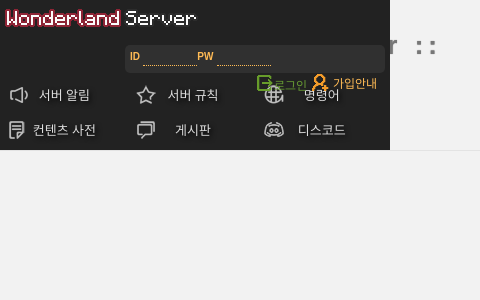
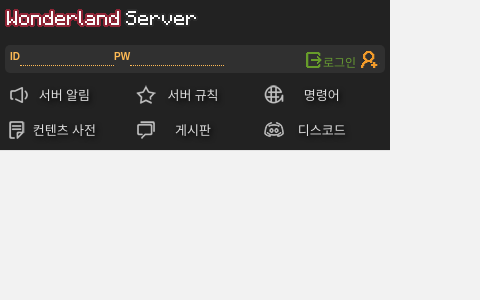
Before and after one commit to Coder-Iro/wonderland-homepage, a Vue app: page / in a window 390 px wide. Shown: the top 300 px of the page, 480 px wide, since content can reach past the window. Built offline with nearby package versions, Linux system fonts and the light colour scheme.

Commit message:
update nav

```diff
--- a/src/App.vue
+++ b/src/App.vue
@@ -1,9 +1,11 @@
 <template>
   <nav>
-    <h1>
-      <router-link id="maintop" to="/home"/>
-    </h1>
-    <MemberForm/>
+    <div class="top">
+      <h1>
+        <router-link id="maintop" to="/home" />
+      </h1>
+      <MemberForm />
+    </div>
     <ul id="lnb">
       <Navlink code="notice">서버 알림</Navlink>
       <Navlink code="rules">서버 규칙</Navlink>
@@ -15,23 +17,24 @@
     </ul>
   </nav>
   <main>
-    <router-view/>
+    <router-view />
   </main>
 </template>
 
 <script lang="ts">
-import {defineComponent} from 'vue'
+import { defineComponent } from "vue";
 import Navlink from "./components/Navlink.vue";
 import MemberForm from "./components/MemberForm.vue";
 
 export default defineComponent({
-  name: 'App',
-  components: {MemberForm, Navlink}
-})
+  name: "App",
+  components: { MemberForm, Navlink },
+});
 </script>
 
 <style lang="scss">
-ul, li {
+ul,
+li {
   list-style: none;
 }
 
@@ -43,11 +46,17 @@ ul, li {
   -webkit-tap-highlight-color: rgba(0, 0, 0, 0);
 }
 
-a, img, table {
+a,
+img,
+table {
   border: 0;
 }
 
-a, a:hover, a:active, a:visited, a:hover {
+a,
+a:hover,
+a:active,
+a:visited,
+a:hover {
   text-decoration: none;
   line-height: 130%;
   color: #333;
@@ -59,16 +68,33 @@ a, a:hover, a:active, a:visited, a:hover {
   display: inline;
 }
 
-html, body, ul, li, dl, dd, dt, ol, p, img, h1, h2, h3, h4, h5, input, textarea {
+html,
+body,
+ul,
+li,
+dl,
+dd,
+dt,
+ol,
+p,
+img,
+h1,
+h2,
+h3,
+h4,
+h5,
+input,
+textarea {
   margin: 0;
   padding: 0;
 }
 
-html, body {
+html,
+body {
   font-size: 13px;
-  font-family: 'gulim';
+  font-family: "gulim";
   height: 100%;
-  min-width: 480px;
+  // min-width: 480px;
   color: #333;
   background-color: #f2f2f2;
 }
@@ -117,6 +143,12 @@ main {
     min-width: inherit;
     padding: 0;
 
+    .top {
+      display: flex;
+      justify-content: space-between;
+      flex-direction: row;
+    }
+
     h1 {
       display: inline;
       float: left;
@@ -147,7 +179,8 @@ main {
         display: inline;
       }
 
-      label, input.tt {
+      label,
+      input.tt {
         height: 15px;
         margin-top: -5px;
       }
@@ -178,7 +211,7 @@ main {
     }
 
     input.tt {
-      width: 50px !important;
+      width: 50px;
     }
   }
 
@@ -207,6 +240,13 @@ article {
     padding: 30px 20px;
   }
 }
+@media (max-width: 460px) {
+  nav {
+    .top {
+      flex-direction: column;
+    }
+  }
+}
 </style>
 
 <style lang="scss" src="./assets/css/color.scss"></style>
--- a/src/components/MemberForm.vue
+++ b/src/components/MemberForm.vue
@@ -1,24 +1,28 @@
 <template>
-  <div>
+  <div class="formWrapper">
     <form>
-      <label for="userid">ID</label> <input id="userid" class="tt" name="userid" type="text">
-      <label for="password">PW</label> <input id="password" class="tt" name="password" type="password">
-      <span class="button">
-        <input class="submit" type="submit" value="로그인">
+      <div class="formInputs">
+        <label for="userid">ID</label>
+        <input id="userid" class="tt" name="userid" type="text" />
+        <label for="password">PW</label>
+        <input id="password" class="tt" name="password" type="password" />
+      </div>
+      <div class="button">
+        <input class="submit" type="submit" value="로그인" />
         <router-link class="icon icon-join" to="/member">가입안내</router-link>
-      </span>
+      </div>
     </form>
   </div>
 </template>
 
 <script>
 export default {
-  name: "MemberForm"
-}
+  name: "MemberForm",
+};
 </script>
 
 <style lang="scss" scoped>
-div {
+.formWrapper {
   width: 120px;
   text-align: center;
   margin: 0 auto 20px auto;
@@ -27,7 +31,12 @@ div {
   background-color: #303030;
   position: relative;
 
-  label, input.tt {
+  .formInputs {
+    display: inline-block;
+  }
+
+  label,
+  input.tt {
     height: 15px;
     line-height: 15px;
     margin-bottom: 5px;
@@ -40,7 +49,7 @@ div {
     font-size: 10px;
     font-weight: bold;
     color: #fb5;
-    font-family: 'arial';
+    font-family: "arial";
     text-indent: 3px;
   }
 
@@ -61,7 +70,7 @@ div {
     border: 0;
     color: #693;
     font-size: 12px;
-    font-family: 'gulim';
+    font-family: "gulim";
     padding: 5px 0 0 17px;
     text-align: left;
     margin: auto;
@@ -76,12 +85,12 @@ div {
     height: 30px;
     font-size: 12px;
     line-height: 13px;
-    font-family: 'gulim';
+    font-family: "gulim";
   }
 
   .icon-join {
     background-position: 0px -348px;
-    color: #Fb5;
+    color: #fb5;
     width: 50px;
     height: 13px;
     padding: 7px 0 0 18px;
@@ -89,7 +98,7 @@ div {
 }
 
 @media (max-width: 700px), (orientation: portrait) {
-  div {
+  .formWrapper {
     width: 250px;
     height: 22px;
     text-align: right;
@@ -106,8 +115,10 @@ div {
       display: inline;
     }
 
-    label, input.tt {
+    label,
+    input.tt {
       height: 15px;
+      width: 60px;
       margin-top: -5px;
     }
 
@@ -120,7 +131,27 @@ div {
       display: block;
       float: left;
     }
+
+    .icon {
+      width: 1px;
+    }
   }
+}
 
+@media (max-width: 460px) {
+  .formWrapper {
+    width: calc(100% - 20px);
+    form {
+      display: flex;
+      justify-content: space-between;
+
+      input.tt {
+        width: 90px !important;
+      }
+      .formInputs .button {
+        display: block;
+      }
+    }
+  }
 }
 </style>
```
